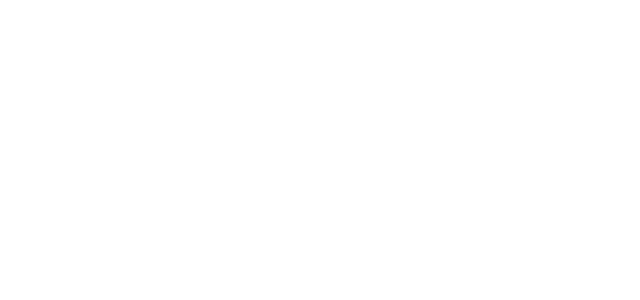
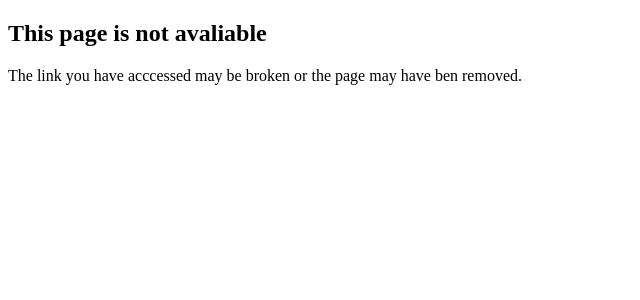
Before and after one commit to Franwebmaster/fundamentos-angular, an Angular app: page / in a window 1280 px wide. Shown: the top 300 px of the page, without its empty margins (0-640 px from the left). Built offline with nearby package versions, Linux system fonts and the light colour scheme.

Commit message:
erro de rota inexistente

```diff
--- a/src/app/app-routing.module.ts
+++ b/src/app/app-routing.module.ts
@@ -3,10 +3,12 @@
 
 import { Routes, RouterModule } from '@angular/router';
 import { PhotoFormComponent } from './photos/photo-form/photo-form.component';
+import { NotFoundComponent } from './errors/not-found/not-found.component';
 
 const routes: Routes = [
   { path: 'user/flavio', component: PhotoListComponent },
-  { path: 'user/add', component: PhotoFormComponent }
+  { path: 'user/add', component: PhotoFormComponent },
+  { path: '**', component: NotFoundComponent }
 ];
 
 @NgModule({
--- a/src/app/app.module.ts
+++ b/src/app/app.module.ts
@@ -4,6 +4,7 @@
 import { AppComponent } from './app.component';
 
 import { PhotosModule } from './photos/photos.module';
+import { ErrorsModule } from './errors/errors.module';
 
 
 @NgModule({
@@ -13,7 +14,8 @@
   imports: [
     BrowserModule,
     AppRoutingModule,
-    PhotosModule
+    PhotosModule,
+    ErrorsModule
   ],
   providers: [],
   bootstrap: [AppComponent]
--- /dev/null
+++ b/src/app/errors/not-found/not-found.component.html
@@ -0,0 +1,7 @@
+<div class="text-center">
+  <h2>This page is not avaliable</h2>
+  <p>
+      The link you have acccessed may be broken or
+      the page may have ben removed.
+  </p>
+</div>
--- /dev/null
+++ b/src/app/errors/not-found/not-found.component.ts
@@ -0,0 +1,15 @@
+import { Component, OnInit } from '@angular/core';
+
+@Component({
+  selector: 'app-not-found',
+  templateUrl: './not-found.component.html',
+  styleUrls: ['./not-found.component.scss']
+})
+export class NotFoundComponent implements OnInit {
+
+  constructor() { }
+
+  ngOnInit() {
+  }
+
+}
```
Also changed, not shown: src/app/errors/errors.module.ts (added, +12 -0 lines), src/app/errors/not-found/not-found.component.scss (added), 2 other files (tests, documents, lock files or other folders).
